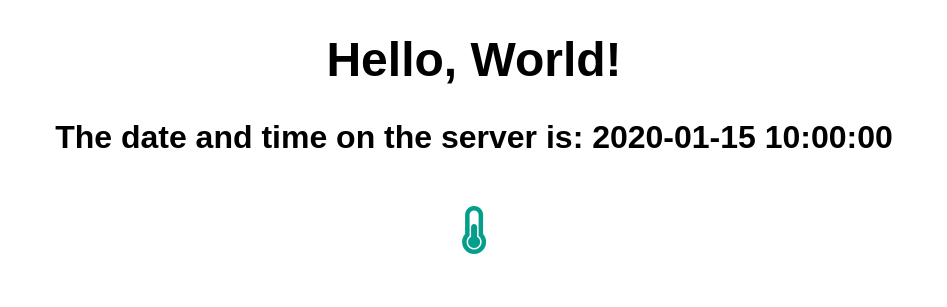
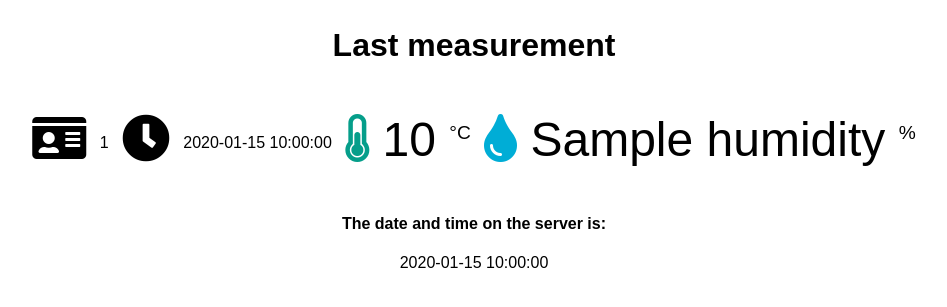
Before and after one commit to pedvide/home_sensor, a Flask app: template pi_server/webapp/templates/index.html in a window 1280 px wide. Shown: the top 307 px of the page, without its empty margins (166-1113 px from the left). Run offline with Flask 2, Linux system fonts and the light colour scheme; the template is opened without the code that fills it: most values are stand-ins (such as "Sample title", 1, 10 or a date in 2020).

Commit message:
update all fields with ajax requests

```diff
--- a/pi_server/webapp/app.py
+++ b/pi_server/webapp/app.py
@@ -1,21 +1,61 @@
 from flask import Flask
 from flask import render_template
-import datetime
+from flask import request
+import arrow
+
+# from pprint import pprint
 
 app = Flask(__name__)
+
+last_request = None
+timezone = "local"
 
 
 @app.route("/")
 def index():
-    now = datetime.datetime.now()
-    timeString = now.strftime("%Y-%m-%d %H:%M")
-    templateData = {"title": "HELLO!", "time": timeString}
-    return render_template("index.html", **templateData)
+    template_data = parse_measurement_request(last_request)
+    return render_template("index.html", **template_data)
 
 
-@app.route("/api/upload_data")
+@app.route("/api/upload_data", methods=["POST"])
 def upload_data():
-    pass
+    global last_request
+    content = request.get_json(silent=True)
+    last_request = content
+    return {"success": True}, 200
+
+
+def parse_measurement_request(request_json):
+    """Parse request and return dict with measurement data"""
+    now = arrow.now(timezone)
+    sensor_id = request_json.get("sensor_id")
+    measurement_datetime = arrow.get(request_json.get("time")).to(timezone)
+    measurement = {
+        "sensor_id": sensor_id,
+        "measurement_datetime": f"{measurement_datetime.format()} ({measurement_datetime.humanize(now)})",
+        "server_time": now.format(),
+    }
+
+    request_data = request_json.get("data")
+    for item in request_data:
+        name = item.get("name")
+        value = item.get("value")
+        unit = item.get("unit")
+        if name and value:
+            if unit in ("C", "%"):
+                fmt_value = f"{float(value):.2f}"
+            else:
+                fmt_value = str(value)
+            measurement[name] = fmt_value
+
+    return measurement
+
+
+@app.route("/api/last_measurement")
+def last_measurement():
+    if not last_request:
+        return "Not ready", 404
+    return parse_measurement_request(last_request)
 
 
 if __name__ == "__main__":
--- a/pi_server/webapp/static/style.css
+++ b/pi_server/webapp/static/style.css
@@ -14,7 +14,12 @@ html {
   padding-bottom: 15px;
 }
 .sensor-id{
-     font-size: 0.8rem;
+  font-size: 1.0rem;
   vertical-align:middle;
   padding-bottom: 15px;
 }
+.time{
+  font-size: 1.0rem;
+  vertical-align:middle;
+  padding-bottom: 15px;
+}
--- a/pi_server/webapp/templates/index.html
+++ b/pi_server/webapp/templates/index.html
@@ -3,15 +3,43 @@
     <meta charset="UTF-8">
     <meta name="viewport" content="width=device-width, initial-scale=1">
     <link rel="stylesheet" href="https://use.fontawesome.com/releases/v5.7.2/css/all.css" integrity="sha384-fnmOCqbTlWIlj8LyTjo7mOUStjsKC4pOpQbqyi7RrhN7udi9RwhKkMHpvLbHG9Sr" crossorigin="anonymous">
-<link rel="stylesheet", href="static/style.css">
-<title>{{ title }}</title>
+    <link rel="stylesheet" , href="static/style.css">
+    <title>Home Sensor</title>
 </head>
 <body>
-   <h1>Hello, World!</h1>
-   <h2>The date and time on the server is: {{ time }}</h2>
+    <h2>Last measurement</h2>
     <p>
+        <i class="fas fa-id-card" style="color:#000000;"></i>
+        <span id="sensor_id" class="sensor-id">{{sensor_id }}</span>
+        <i class="fas fa-clock" style="color:#000000;"></i>
+        <span id="time" class="time">{{ measurement_datetime }}</span>
         <i class="fas fa-thermometer-half" style="color:#059e8a;"></i>
+        <span id="temperature">{{ temperature }}</span>
+        <sup class="units">&deg;C</sup>
+        <i class="fas fa-tint" style="color:#00add6;"></i>
+        <span id="humidity">{{ humidity }}</span>
+        <sup class="units">%</sup>
     </p>
 
+    <h4>The date and time on the server is: </h4>
+        <span id="server_time">{{ server_time }}</span>
+
 </body>
-</html>
+<script>
+    const refresh_rate = 2000;
+    setInterval(function () {
+        var xhttp = new XMLHttpRequest();
+        xhttp.onreadystatechange = function () {
+            if (this.readyState == 4 && this.status == 200) {
+               const data = JSON.parse(this.responseText);
+               document.getElementById("sensor_id").innerHTML = data.sensor_id;
+               document.getElementById("time").innerHTML = data.measurement_datetime;
+               document.getElementById("temperature").innerHTML = data.temperature;
+               document.getElementById("humidity").innerHTML = data.humidity;
+               document.getElementById("humidity").innerHTML = data.humidity;
+            }
+        };
+        xhttp.open("GET", "/api/last_measurement", true);
+        xhttp.send();
+    }, refresh_rate);
+</script></html>
```
Lines whose indentation alone changed are shown as unchanged.
